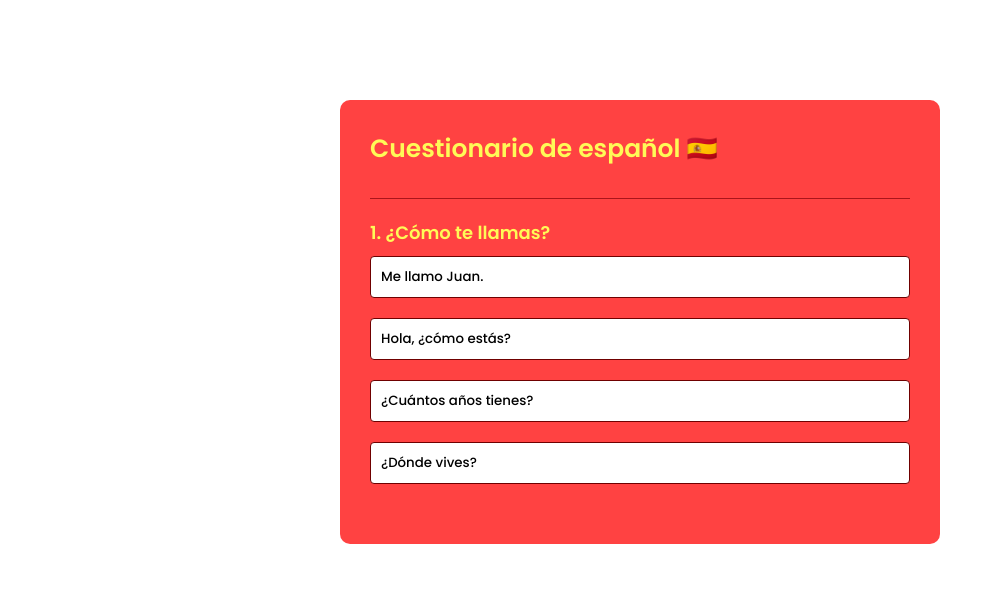
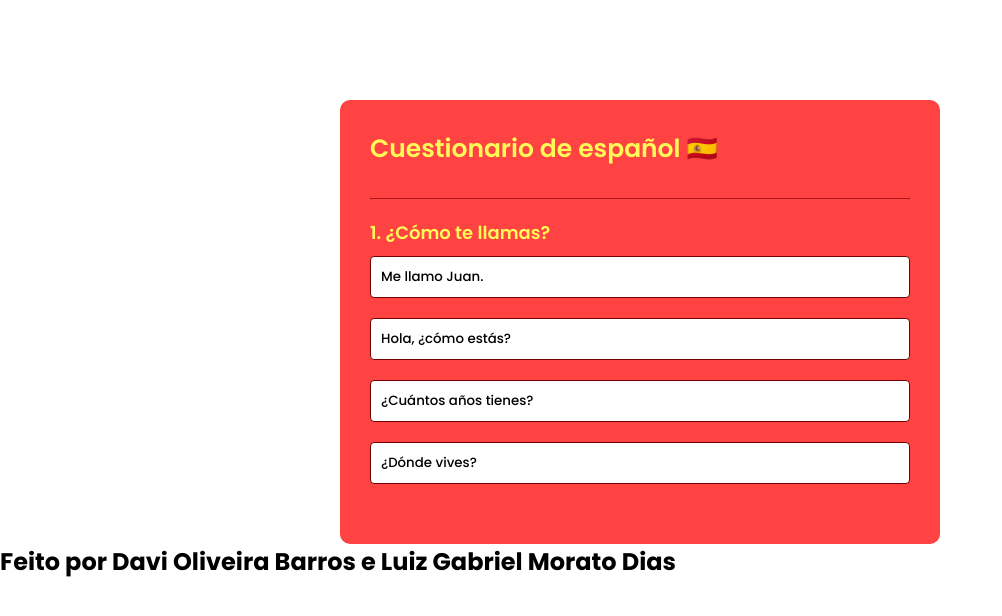
Before and after one commit to trabalhos-etec/quiz-espanhol, a website built with Vite: page index.html in a window 1280 px wide. Shown: the whole page, without its empty margins (0-1002 px from the left). Built offline with nearby package versions, Linux system fonts and the light colour scheme.

Commit message:
Update index.html

```diff
--- a/index.html
+++ b/index.html
@@ -28,6 +28,7 @@
       <button id='next-btn'>Siguiente</button>
     </div>
   </div>
+  <h2>Feito por Davi Oliveira Barros e Luiz Gabriel Morato Dias</h2>
   <script src="./src/main.js"></script>
 </body>
 </html>
```
